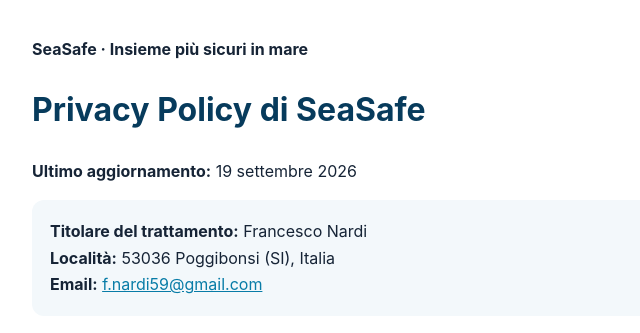
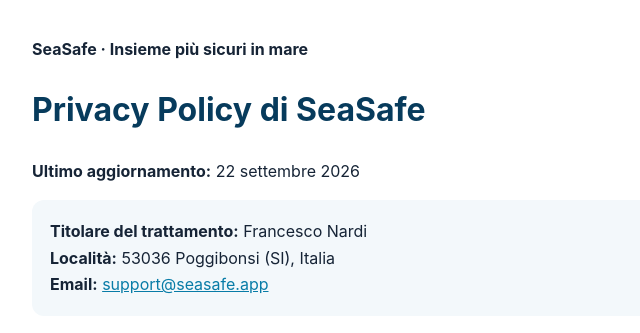
Before and after one commit to francesco-1959/seasafe-info, a plain HTML site: page privacy.html in a window 1280 px wide. Shown: the top 333 px of the page, 158-798 px from the left. Drawn offline with Linux system fonts and the light colour scheme.

Commit message:
Update SeaSafe support email

```diff
--- a/privacy.html
+++ b/privacy.html
@@ -1,6 +1,6 @@
 <!doctype html><html lang="it"><head><meta charset="utf-8"><meta name="viewport" content="width=device-width,initial-scale=1"><title>Privacy Policy - SeaSafe</title><style>body{font-family:-apple-system,BlinkMacSystemFont,"Segoe UI",sans-serif;max-width:900px;margin:auto;padding:36px 22px;line-height:1.65;color:#162436}h1,h2{color:#073b5c}a{color:#087ca7}.box{background:#f3f8fb;padding:18px;border-radius:12px}</style></head><body>
-<strong>SeaSafe · Insieme più sicuri in mare</strong><h1>Privacy Policy di SeaSafe</h1><p><strong>Ultimo aggiornamento:</strong> 19 settembre 2026</p>
-<div class="box"><strong>Titolare del trattamento:</strong> Francesco Nardi<br><strong>Località:</strong> 53036 Poggibonsi (SI), Italia<br><strong>Email:</strong> <a href="mailto:f.nardi59@gmail.com">f.nardi59@gmail.com</a></div>
+<strong>SeaSafe · Insieme più sicuri in mare</strong><h1>Privacy Policy di SeaSafe</h1><p><strong>Ultimo aggiornamento:</strong> 22 settembre 2026</p>
+<div class="box"><strong>Titolare del trattamento:</strong> Francesco Nardi<br><strong>Località:</strong> 53036 Poggibonsi (SI), Italia<br><strong>Email:</strong> <a href="mailto:support@seasafe.app">support@seasafe.app</a></div>
 <h2>1. Ambito</h2><p>Questa informativa descrive il trattamento dei dati personali tramite SeaSafe, app dedicata alla sicurezza e all'assistenza tra utenti durante la navigazione.</p>
 <h2>2. Dati trattati</h2><p>In base alle funzioni utilizzate, SeaSafe può trattare nome, email, telefono facoltativo, identificativi dell'account, informazioni sull'imbarcazione, posizione geografica precisa, informazioni relative alle richieste SOS e alle persone a bordo, stato e posizione degli utenti coinvolti nell'assistenza, percorsi e posizioni delle funzioni Seguimi e Seguimi Condiviso, contenuti della Chat SOS, token tecnici per le notifiche push e dati tecnici necessari a funzionamento, sicurezza e diagnosi del servizio.</p>
 <h2>3. Posizione</h2><p>La posizione del dispositivo è utilizzata quando necessaria per le funzioni richieste, tra cui SOS, individuazione degli utenti disponibili nelle vicinanze, gestione degli interventi, Seguimi, navigazione condivisa e servizi collegati alla posizione. Quando una funzione di assistenza o condivisione è attiva, la posizione può essere resa disponibile agli utenti SeaSafe coinvolti. L'accesso dipende dalle autorizzazioni concesse sul dispositivo.</p>
@@ -9,7 +9,7 @@
 <h2>6. Comunicazione e tracciamento</h2><p>SeaSafe non vende i dati personali e non li utilizza per pubblicità comportamentale o per tracciare l'utente attraverso app o siti di altre aziende. I dati possono essere comunicati agli altri utenti SeaSafe quando necessario per una funzione richiesta, in particolare SOS, assistenza, posizione dell'intervento e navigazione condivisa, ai fornitori tecnici necessari al servizio o quando richiesto dalla legge.</p>
 <h2>7. Conservazione</h2><p>I dati sono conservati per il tempo necessario a fornire e proteggere il servizio e per adempiere agli eventuali obblighi applicabili. I tempi possono variare in funzione della tipologia di dato e della funzione. Quando non sono più necessari, i dati vengono eliminati o resi anonimi, salvo ulteriore conservazione richiesta o consentita dalla legge.</p>
 <h2>8. Sicurezza</h2><p>Sono adottate misure tecniche e organizzative volte a proteggere i dati da accessi non autorizzati, perdita, alterazione o divulgazione indebita. Nessun sistema informatico può tuttavia garantire una sicurezza assoluta.</p>
-<h2>9. Diritti</h2><p>Nei casi previsti dalla normativa, l'utente può chiedere accesso, rettifica, cancellazione, limitazione e portabilità dei dati, opporsi al trattamento o revocare il consenso quando applicabile. Le richieste possono essere inviate a <a href="mailto:f.nardi59@gmail.com">f.nardi59@gmail.com</a>. L'utente può inoltre proporre reclamo all'autorità di controllo competente, incluso il Garante per la protezione dei dati personali.</p>
+<h2>9. Diritti</h2><p>Nei casi previsti dalla normativa, l'utente può chiedere accesso, rettifica, cancellazione, limitazione e portabilità dei dati, opporsi al trattamento o revocare il consenso quando applicabile. Le richieste possono essere inviate a <a href="mailto:support@seasafe.app">support@seasafe.app</a>. L'utente può inoltre proporre reclamo all'autorità di controllo competente, incluso il Garante per la protezione dei dati personali.</p>
 <h2>10. Minori</h2><p>SeaSafe non è specificamente progettata come servizio destinato ai minori. Qualora il trattamento dei dati di un minore richieda un'autorizzazione ai sensi della normativa applicabile, il trattamento dovrà rispettare i relativi requisiti.</p>
 <h2>11. Emergenze</h2><p>SeaSafe è uno strumento supplementare di assistenza tra utenti e non sostituisce i servizi ufficiali di emergenza, soccorso marittimo o le autorità competenti. In presenza di pericolo grave o immediato devono essere utilizzati anche i canali ufficiali di emergenza appropriati.</p>
 <h2>12. Modifiche</h2><p>Questa informativa può essere aggiornata per riflettere modifiche del servizio, della normativa o dei trattamenti effettuati. La versione pubblicata riporta la data dell'ultimo aggiornamento.</p>
```
